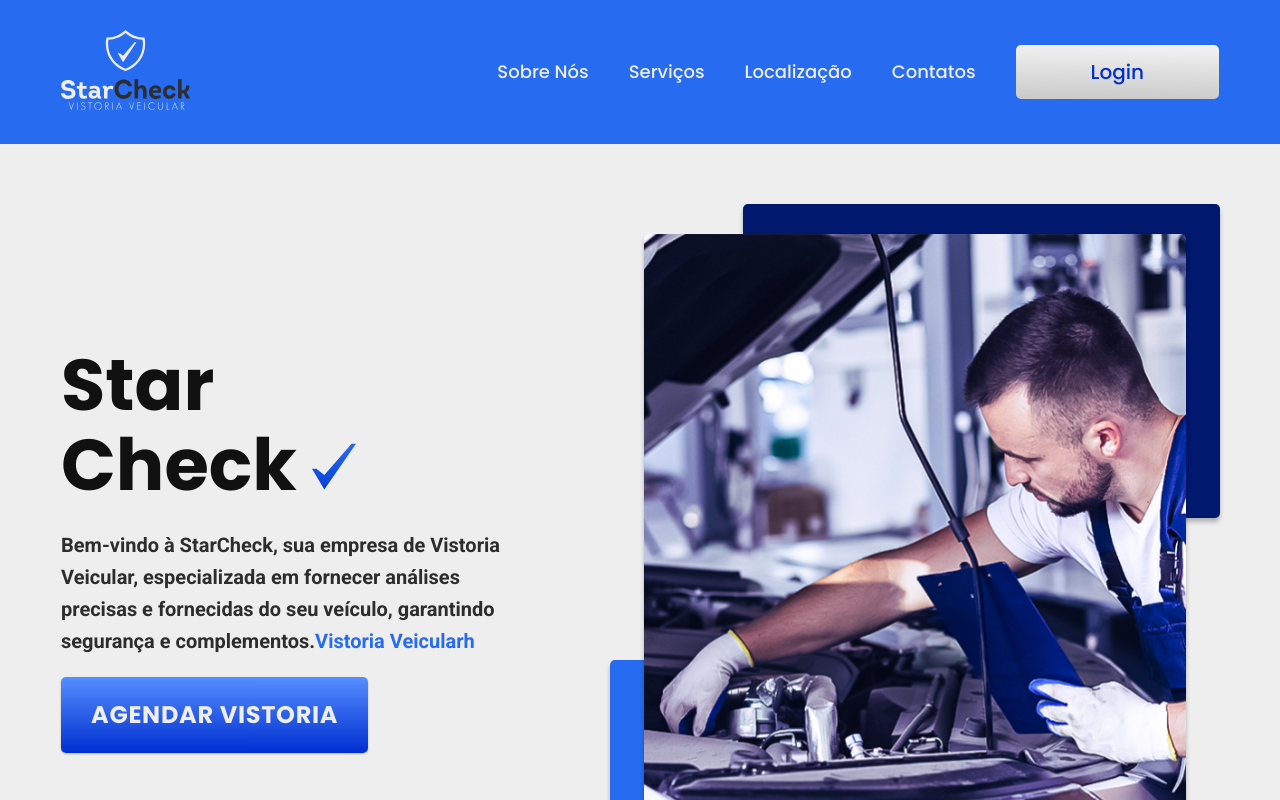
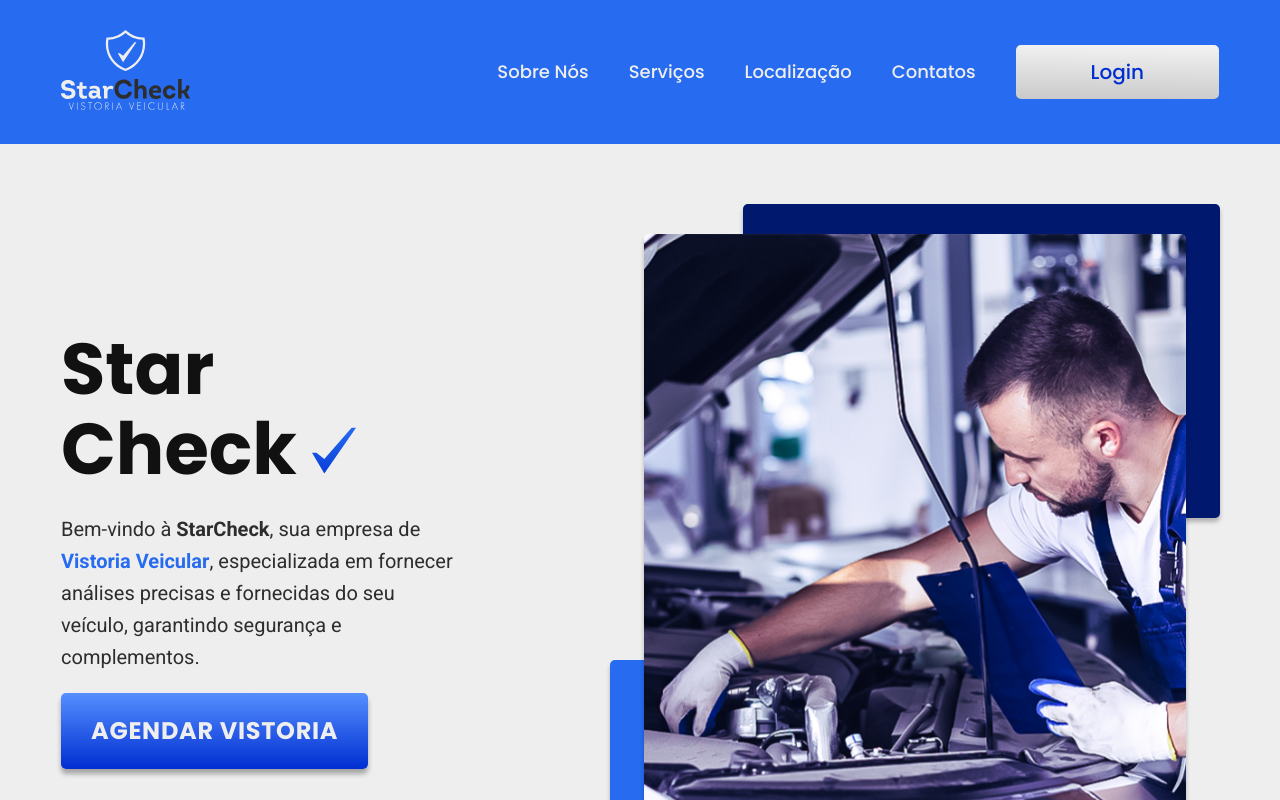
Before and after one commit to leonardobl/form-front, a React (Create React App) app: page / in a window 1280 px wide. Shown: the top 800 px of the page. Built offline with nearby package versions, Linux system fonts and the light colour scheme.

Commit message:
ajuste shadow dos botoes

```diff
--- a/src/components/Atoms/ButtonCustom/styles.ts
+++ b/src/components/Atoms/ButtonCustom/styles.ts
@@ -13,6 +13,10 @@
   font-weight: 700;
   line-height: 36px;
   letter-spacing: 0.72px;
+
+  box-shadow: 0px 5px 5px 0px rgba(0, 0, 0, 0.31);
+  -webkit-box-shadow: 0px 5px 5px 0px rgba(0, 0, 0, 0.31);
+  -moz-box-shadow: 0px 5px 5px 0px rgba(0, 0, 0, 0.31);
 `;
 
 export const ButtonLogin = styled.button`
@@ -42,6 +46,10 @@
   font-weight: 500;
   line-height: 32px;
   letter-spacing: 0.72px;
+
+  box-shadow: 0px 5px 5px 0px rgba(0, 0, 0, 0.31);
+  -webkit-box-shadow: 0px 5px 5px 0px rgba(0, 0, 0, 0.31);
+  -moz-box-shadow: 0px 5px 5px 0px rgba(0, 0, 0, 0.31);
 `;
 
 export const ButtonBlueDark = styled.button`
@@ -57,4 +65,8 @@
   font-weight: 700;
   line-height: 32px;
   letter-spacing: 1.44px;
+
+  box-shadow: 0px 5px 5px 0px rgba(0, 0, 0, 0.31);
+  -webkit-box-shadow: 0px 5px 5px 0px rgba(0, 0, 0, 0.31);
+  -moz-box-shadow: 0px 5px 5px 0px rgba(0, 0, 0, 0.31);
 `;
--- a/src/components/Templates/HomeTemplate/index.tsx
+++ b/src/components/Templates/HomeTemplate/index.tsx
@@ -24,10 +24,10 @@
                 </S.Title>
 
                 <p>
-                  Bem-vindo à StarCheck, sua empresa de Vistoria Veicular,
+                  Bem-vindo à <S.TextStrong>StarCheck</S.TextStrong>, sua
+                  empresa de <S.TextBlue>Vistoria Veicular</S.TextBlue>,
                   especializada em fornecer análises precisas e fornecidas do
                   seu veículo, garantindo segurança e complementos.
-                  <span>Vistoria Veicularh</span>
                 </p>
                 <Link to={"agendamento"}>
                   <ButtonCustom typeOfButton="BlueGradient">
--- a/src/components/Templates/HomeTemplate/styles.ts
+++ b/src/components/Templates/HomeTemplate/styles.ts
@@ -67,20 +67,16 @@
 
 export const SectioStarCheckLeftSideWrapper = styled.div`
   ${({ theme: { space } }) => css`
-    max-width: 80%;
+    max-width: 70%;
 
     p {
       color: #2d2d2d;
-      font-family: "Roboto";
+      font-family: Roboto;
       font-size: 20px;
       font-style: normal;
-      font-weight: 700;
+      font-weight: 400;
       line-height: 32px;
       margin-bottom: 20px;
-
-      span {
-        color: #266bf0;
-      }
     }
   `}
 `;
@@ -151,6 +147,7 @@
 
 export const TextBlue = styled.span`
   color: #266bf0;
+  font-weight: 700;
 `;
 
 export const TextDefault = styled.p`
```
